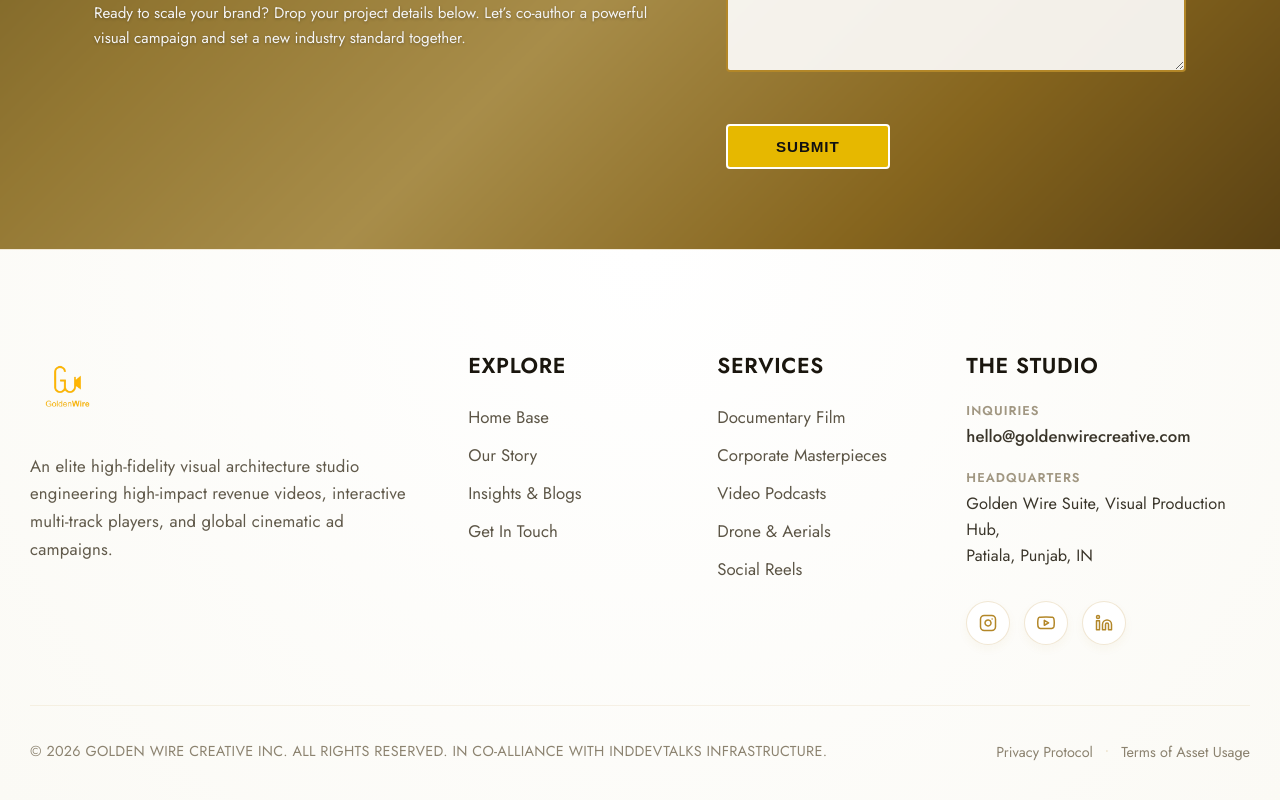
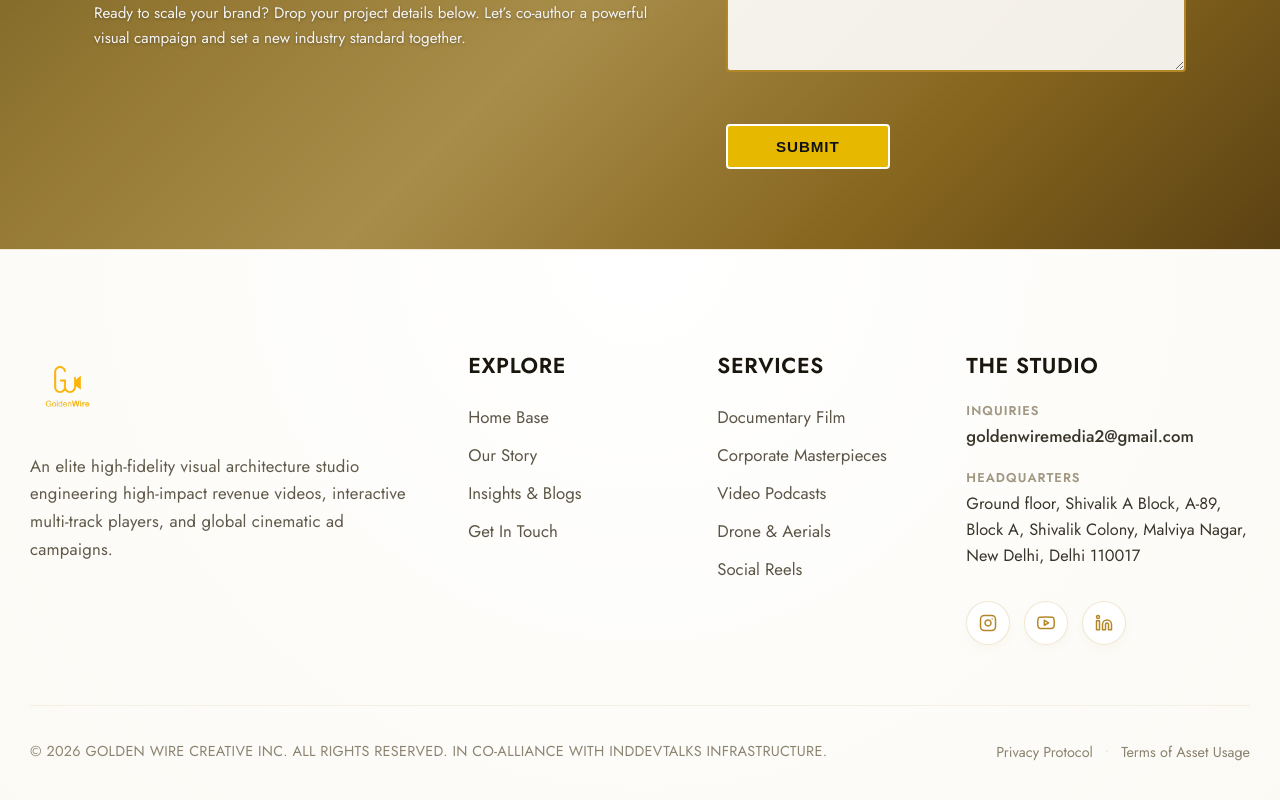
Before and after one commit to inddevtalks/GoldenWire, a React app in the folder frontend/: page /corporate-videos in a window 1280 px wide. Shown: the part 6328-7128 px from the top of the page. Built offline with nearby package versions, Linux system fonts and the light colour scheme; the HTML template or start-up script is replaced by a standard one.

Commit message:
made the content changes

```diff
--- a/frontend/src/App.jsx
+++ b/frontend/src/App.jsx
@@ -270,7 +270,7 @@
               Explore our diverse portfolio including Corporate films, TVCs, and Documentaries built across a wide range of global sectors.
             </p>
             <div className="header-action-left">
-              <a href="https://www.mediandesigns.com/portfolio/" target="_blank" rel="noreferrer" className="premium-explore-dark-btn">
+              <a href="#industries_we_excel" className="premium-explore-dark-btn">
                 <span>Explore All Works</span>
               </a>
             </div>
@@ -390,7 +390,7 @@
 
 
       {/* SECTION 5: PREMIUM LIGHT MATTE IVORY INDUSTRIES BLOCK GRID */}
-      <section className="editorial-industries-canvas-section">
+      <section className="editorial-industries-canvas-section" id="industries_we_excel">
         <div className="canvas-layout-container">
 
           <div className="canvas-section-header">
@@ -746,13 +746,12 @@
             <h4 className="footer-title-accent">The Studio</h4>
             <div className="footer-contact-item">
               <span className="contact-label">Inquiries</span>
-              <a href="mailto:hello@goldenwirecreative.com" className="contact-value">hello@goldenwirecreative.com</a>
+              <a href="mailto:hello@goldenwirecreative.com" className="contact-value">goldenwiremedia2@gmail.com</a>
             </div>
             <div className="footer-contact-item address-node">
               <span className="contact-label">Headquarters</span>
               <p className="contact-value-static">
-                Golden Wire Suite, Visual Production Hub, <br />
-                Patiala, Punjab, IN
+                Ground floor, Shivalik A Block, A-89, Block A, Shivalik Colony, Malviya Nagar, New Delhi, Delhi 110017
               </p>
             </div>
 
--- a/frontend/src/components/About.jsx
+++ b/frontend/src/components/About.jsx
@@ -354,13 +354,12 @@
                   <h4 className="footer-title-accent">The Studio</h4>
                   <div className="footer-contact-item">
                     <span className="contact-label">Inquiries</span>
-                    <a href="mailto:hello@goldenwirecreative.com" className="contact-value">hello@goldenwirecreative.com</a>
+                    <a href="mailto: goldenwiremedia2@gmail.com" className="contact-value">goldenwiremedia2@gmail.com</a>
                   </div>
                   <div className="footer-contact-item address-node">
                     <span className="contact-label">Headquarters</span>
                     <p className="contact-value-static">
-                      Golden Wire Suite, Visual Production Hub, <br />
-                      Patiala, Punjab, IN
+                      Ground floor, Shivalik A Block, A-89, Block A, Shivalik Colony, Malviya Nagar, New Delhi, Delhi 110017
                     </p>
                   </div>
 
--- a/frontend/src/components/Blogs.jsx
+++ b/frontend/src/components/Blogs.jsx
@@ -176,7 +176,7 @@
             designed to engage your audience, build trust, and scale your business.
             </p>
 
-            <a href="#blog" className="premium-cta-btn">
+            <a href="#blogs" className="premium-cta-btn">
             Explore Our Insights
             </a>
         </div>
@@ -286,13 +286,12 @@
                   <h4 className="footer-title-accent">The Studio</h4>
                   <div className="footer-contact-item">
                     <span className="contact-label">Inquiries</span>
-                    <a href="mailto:hello@goldenwirecreative.com" className="contact-value">hello@goldenwirecreative.com</a>
+                    <a href="mailto:goldenwiremedia2@gmail.com" className="contact-value">goldenwiremedia2@gmail.com</a>
                   </div>
                   <div className="footer-contact-item address-node">
                     <span className="contact-label">Headquarters</span>
                     <p className="contact-value-static">
-                      Golden Wire Suite, Visual Production Hub, <br />
-                      Patiala, Punjab, IN
+                      Ground floor, Shivalik A Block, A-89, Block A, Shivalik Colony, Malviya Nagar, New Delhi, Delhi 110017
                     </p>
                   </div>
 
--- a/frontend/src/components/Contact.jsx
+++ b/frontend/src/components/Contact.jsx
@@ -400,13 +400,12 @@
                   <h4 className="footer-title-accent">The Studio</h4>
                   <div className="footer-contact-item">
                     <span className="contact-label">Inquiries</span>
-                    <a href="mailto:hello@goldenwirecreative.com" className="contact-value">hello@goldenwirecreative.com</a>
+                    <a href="mailto:hello@goldenwirecreative.com" className="contact-value">goldenwiremedia2@gmail.com</a>
                   </div>
                   <div className="footer-contact-item address-node">
                     <span className="contact-label">Headquarters</span>
                     <p className="contact-value-static">
-                      Golden Wire Suite, Visual Production Hub, <br />
-                      Patiala, Punjab, IN
+                      Ground floor, Shivalik A Block, A-89, Block A, Shivalik Colony, Malviya Nagar, New Delhi, Delhi 110017
                     </p>
                   </div>
 
--- a/frontend/src/pages/CorporateVideos.jsx
+++ b/frontend/src/pages/CorporateVideos.jsx
@@ -237,7 +237,7 @@
         <p class="main-desc">
           We craft <b>real, impactful documentaries</b> that bring authentic stories to life. From research and interviews to stunning visuals and compelling narratives, we create films that <b>inform, inspire, and engage.</b>
         </p>
-        <a href="#get-in-touch" class="btn-modern">
+        <a href="/contact" class="btn-modern">
           <span>Discuss Your Vision</span>
           <div class="arrow">→</div>
         </a>
@@ -363,7 +363,7 @@
 
       {/* ####################### */}
 
-      <section className="cta-full-black" id="get-in-touch">
+      <section className="cta-full-black" id="get-in">
         <div className="cta-content">
           <h2 className="cta-title">
             Bring Your Brand Defining Story to Light
@@ -373,7 +373,7 @@
             <br />
             documentary production and world-class storytelling.
           </p>
-          <a className="shapro-btn-modern" href="#contact-form">
+          <a className="shapro-btn-modern" href="/contact">
             <span>Let’s Get Started</span>
           </a>
         </div>
@@ -543,13 +543,12 @@
                   <h4 className="footer-title-accent">The Studio</h4>
                   <div className="footer-contact-item">
                     <span className="contact-label">Inquiries</span>
-                    <a href="mailto:hello@goldenwirecreative.com" className="contact-value">hello@goldenwirecreative.com</a>
+                    <a href="mailto:hello@goldenwirecreative.com" className="contact-value">goldenwiremedia2@gmail.com</a>
                   </div>
                   <div className="footer-contact-item address-node">
                     <span className="contact-label">Headquarters</span>
                     <p className="contact-value-static">
-                      Golden Wire Suite, Visual Production Hub, <br />
-                      Patiala, Punjab, IN
+                      Ground floor, Shivalik A Block, A-89, Block A, Shivalik Colony, Malviya Nagar, New Delhi, Delhi 110017
                     </p>
                   </div>
 
@@ -584,7 +583,7 @@
             </div>
           </footer>
 
-      <WhatsAppButton />
+        <WhatsAppButton />
 
     </div>
   );
--- a/frontend/src/pages/Documentary.jsx
+++ b/frontend/src/pages/Documentary.jsx
@@ -66,7 +66,7 @@
 
       <header className="site-header">
               <div className="nav-container">
-                <title>Golden Wire</title>
+              <title>Golden Wire</title>
 
                 {/* Logo Section with Image Link */}
                 <a href="#home" className="site-logo" onClick={closeMenu}>
@@ -233,11 +233,11 @@
 
       <div class="content-side">
         <span class="eyebrow">Our Process</span>
-        <h2 class="main-head">Documentary Film <br /><span>Services</span></h2>
+        <h2 class="main-heading">Documentary Film <br /><span>Services</span></h2>
         <p class="main-desc">
           We craft <b>real, impactful documentaries</b> that bring authentic stories to life. From research and interviews to stunning visuals and compelling narratives, we create films that <b>inform, inspire, and engage.</b>
         </p>
-        <a href="#get-in-touch" class="btn-modern">
+        <a href="/contact" class="btn-modern">
           <span>Discuss Your Vision</span>
           <div class="arrow">→</div>
         </a>
@@ -363,7 +363,7 @@
 
       {/* ####################### */}
 
-      <section className="cta-full-black" id="get-in-touch">
+      <section className="cta-full-black" id="get-in">
         <div className="cta-content">
           <h2 className="cta-title">
             Bring Your Brand Defining Story to Light
@@ -373,7 +373,7 @@
             <br />
             documentary production and world-class storytelling.
           </p>
-          <a className="shapro-btn-modern" href="#contact-form">
+          <a className="shapro-btn-modern" href="/contact">
             <span>Let’s Get Started</span>
           </a>
         </div>
@@ -543,13 +543,12 @@
                   <h4 className="footer-title-accent">The Studio</h4>
                   <div className="footer-contact-item">
                     <span className="contact-label">Inquiries</span>
-                    <a href="mailto:hello@goldenwirecreative.com" className="contact-value">hello@goldenwirecreative.com</a>
+                    <a href="mailto:hello@goldenwirecreative.com" className="contact-value">goldenwiremedia2@gmail.com</a>
                   </div>
                   <div className="footer-contact-item address-node">
                     <span className="contact-label">Headquarters</span>
                     <p className="contact-value-static">
-                      Golden Wire Suite, Visual Production Hub, <br />
-                      Patiala, Punjab, IN
+                      Ground floor, Shivalik A Block, A-89, Block A, Shivalik Colony, Malviya Nagar, New Delhi, Delhi 110017
                     </p>
                   </div>
 
@@ -583,7 +582,8 @@
 
             </div>
           </footer>
-      <WhatsAppButton />
+
+        <WhatsAppButton />
 
     </div>
   );
--- a/frontend/src/pages/DroneVideography.jsx
+++ b/frontend/src/pages/DroneVideography.jsx
@@ -66,7 +66,7 @@
 
       <header className="site-header">
               <div className="nav-container">
-                <title>Golden Wire</title>
+              <title>Golden Wire</title>
 
                 {/* Logo Section with Image Link */}
                 <a href="#home" className="site-logo" onClick={closeMenu}>
@@ -237,7 +237,7 @@
         <p class="main-desc">
           We craft <b>real, impactful documentaries</b> that bring authentic stories to life. From research and interviews to stunning visuals and compelling narratives, we create films that <b>inform, inspire, and engage.</b>
         </p>
-        <a href="#get-in-touch" class="btn-modern">
+        <a href="/contact" class="btn-modern">
           <span>Discuss Your Vision</span>
           <div class="arrow">→</div>
         </a>
@@ -363,7 +363,7 @@
 
       {/* ####################### */}
 
-      <section className="cta-full-black" id="get-in-touch">
+      <section className="cta-full-black" id="get-in">
         <div className="cta-content">
           <h2 className="cta-title">
             Bring Your Brand Defining Story to Light
@@ -373,7 +373,7 @@
             <br />
             documentary production and world-class storytelling.
           </p>
-          <a className="shapro-btn-modern" href="#contact-form">
+          <a className="shapro-btn-modern" href="/contact">
             <span>Let’s Get Started</span>
           </a>
         </div>
@@ -543,13 +543,12 @@
                   <h4 className="footer-title-accent">The Studio</h4>
                   <div className="footer-contact-item">
                     <span className="contact-label">Inquiries</span>
-                    <a href="mailto:hello@goldenwirecreative.com" className="contact-value">hello@goldenwirecreative.com</a>
+                    <a href="mailto:hello@goldenwirecreative.com" className="contact-value">goldenwiremedia2@gmail.com</a>
                   </div>
                   <div className="footer-contact-item address-node">
                     <span className="contact-label">Headquarters</span>
                     <p className="contact-value-static">
-                      Golden Wire Suite, Visual Production Hub, <br />
-                      Patiala, Punjab, IN
+                      Ground floor, Shivalik A Block, A-89, Block A, Shivalik Colony, Malviya Nagar, New Delhi, Delhi 110017
                     </p>
                   </div>
 
@@ -583,7 +582,9 @@
 
             </div>
           </footer>
+
         <WhatsAppButton />
+
     </div>
   );
 }
--- a/frontend/src/pages/EventVideography.jsx
+++ b/frontend/src/pages/EventVideography.jsx
@@ -66,7 +66,7 @@
 
       <header className="site-header">
               <div className="nav-container">
-                <title>Golden Wire</title>
+              <title>Golden Wire</title>
 
                 {/* Logo Section with Image Link */}
                 <a href="#home" className="site-logo" onClick={closeMenu}>
@@ -237,7 +237,7 @@
         <p class="main-desc">
           We craft <b>real, impactful documentaries</b> that bring authentic stories to life. From research and interviews to stunning visuals and compelling narratives, we create films that <b>inform, inspire, and engage.</b>
         </p>
-        <a href="#get-in-touch" class="btn-modern">
+        <a href="/contact" class="btn-modern">
           <span>Discuss Your Vision</span>
           <div class="arrow">→</div>
         </a>
@@ -363,7 +363,7 @@
 
       {/* ####################### */}
 
-      <section className="cta-full-black" id="get-in-touch">
+      <section className="cta-full-black" id="get-in">
         <div className="cta-content">
           <h2 className="cta-title">
             Bring Your Brand Defining Story to Light
@@ -373,7 +373,7 @@
             <br />
             documentary production and world-class storytelling.
           </p>
-          <a className="shapro-btn-modern" href="#contact-form">
+          <a className="shapro-btn-modern" href="/contact">
             <span>Let’s Get Started</span>
           </a>
         </div>
@@ -543,13 +543,12 @@
                   <h4 className="footer-title-accent">The Studio</h4>
                   <div className="footer-contact-item">
                     <span className="contact-label">Inquiries</span>
-                    <a href="mailto:hello@goldenwirecreative.com" className="contact-value">hello@goldenwirecreative.com</a>
+                    <a href="mailto:hello@goldenwirecreative.com" className="contact-value">goldenwiremedia2@gmail.com</a>
                   </div>
                   <div className="footer-contact-item address-node">
                     <span className="contact-label">Headquarters</span>
                     <p className="contact-value-static">
-                      Golden Wire Suite, Visual Production Hub, <br />
-                      Patiala, Punjab, IN
+                      Ground floor, Shivalik A Block, A-89, Block A, Shivalik Colony, Malviya Nagar, New Delhi, Delhi 110017
                     </p>
                   </div>
 
@@ -583,7 +582,9 @@
 
             </div>
           </footer>
+
         <WhatsAppButton />
+
     </div>
   );
 }
--- a/frontend/src/pages/Photoshoots.jsx
+++ b/frontend/src/pages/Photoshoots.jsx
@@ -66,7 +66,7 @@
 
       <header className="site-header">
               <div className="nav-container">
-                <title>Golden Wire</title>
+              <title>Golden Wire</title>
 
                 {/* Logo Section with Image Link */}
                 <a href="#home" className="site-logo" onClick={closeMenu}>
@@ -237,7 +237,7 @@
         <p class="main-desc">
           We craft <b>real, impactful documentaries</b> that bring authentic stories to life. From research and interviews to stunning visuals and compelling narratives, we create films that <b>inform, inspire, and engage.</b>
         </p>
-        <a href="#get-in-touch" class="btn-modern">
+        <a href="/contact" class="btn-modern">
           <span>Discuss Your Vision</span>
           <div class="arrow">→</div>
         </a>
@@ -363,7 +363,7 @@
 
       {/* ####################### */}
 
-      <section className="cta-full-black" id="get-in-touch">
+      <section className="cta-full-black" id="get-in">
         <div className="cta-content">
           <h2 className="cta-title">
             Bring Your Brand Defining Story to Light
@@ -373,7 +373,7 @@
             <br />
             documentary production and world-class storytelling.
           </p>
-          <a className="shapro-btn-modern" href="#contact-form">
+          <a className="shapro-btn-modern" href="/contact">
             <span>Let’s Get Started</span>
           </a>
         </div>
@@ -543,13 +543,12 @@
                   <h4 className="footer-title-accent">The Studio</h4>
                   <div className="footer-contact-item">
                     <span className="contact-label">Inquiries</span>
-                    <a href="mailto:hello@goldenwirecreative.com" className="contact-value">hello@goldenwirecreative.com</a>
+                    <a href="mailto:hello@goldenwirecreative.com" className="contact-value">goldenwiremedia2@gmail.com</a>
                   </div>
                   <div className="footer-contact-item address-node">
                     <span className="contact-label">Headquarters</span>
                     <p className="contact-value-static">
-                      Golden Wire Suite, Visual Production Hub, <br />
-                      Patiala, Punjab, IN
+                      Ground floor, Shivalik A Block, A-89, Block A, Shivalik Colony, Malviya Nagar, New Delhi, Delhi 110017
                     </p>
                   </div>
 
@@ -583,7 +582,9 @@
 
             </div>
           </footer>
+
         <WhatsAppButton />
+
     </div>
   );
 }
--- a/frontend/src/pages/SocialMediaVideos.jsx
+++ b/frontend/src/pages/SocialMediaVideos.jsx
@@ -237,7 +237,7 @@
         <p class="main-desc">
           We craft <b>real, impactful documentaries</b> that bring authentic stories to life. From research and interviews to stunning visuals and compelling narratives, we create films that <b>inform, inspire, and engage.</b>
         </p>
-        <a href="#get-in-touch" class="btn-modern">
+        <a href="/contact" class="btn-modern">
           <span>Discuss Your Vision</span>
           <div class="arrow">→</div>
         </a>
@@ -363,7 +363,7 @@
 
       {/* ####################### */}
 
-      <section className="cta-full-black" id="get-in-touch">
+      <section className="cta-full-black" id="get-in">
         <div className="cta-content">
           <h2 className="cta-title">
             Bring Your Brand Defining Story to Light
@@ -373,7 +373,7 @@
             <br />
             documentary production and world-class storytelling.
           </p>
-          <a className="shapro-btn-modern" href="#contact-form">
+          <a className="shapro-btn-modern" href="/contact">
             <span>Let’s Get Started</span>
           </a>
         </div>
@@ -543,13 +543,12 @@
                   <h4 className="footer-title-accent">The Studio</h4>
                   <div className="footer-contact-item">
                     <span className="contact-label">Inquiries</span>
-                    <a href="mailto:hello@goldenwirecreative.com" className="contact-value">hello@goldenwirecreative.com</a>
+                    <a href="mailto:hello@goldenwirecreative.com" className="contact-value">goldenwiremedia2@gmail.com</a>
                   </div>
                   <div className="footer-contact-item address-node">
                     <span className="contact-label">Headquarters</span>
                     <p className="contact-value-static">
-                      Golden Wire Suite, Visual Production Hub, <br />
-                      Patiala, Punjab, IN
+                      Ground floor, Shivalik A Block, A-89, Block A, Shivalik Colony, Malviya Nagar, New Delhi, Delhi 110017
                     </p>
                   </div>
 
--- a/frontend/src/pages/VideoPodcast.jsx
+++ b/frontend/src/pages/VideoPodcast.jsx
@@ -237,7 +237,7 @@
         <p class="main-desc">
           We craft <b>real, impactful documentaries</b> that bring authentic stories to life. From research and interviews to stunning visuals and compelling narratives, we create films that <b>inform, inspire, and engage.</b>
         </p>
-        <a href="#get-in-touch" class="btn-modern">
+        <a href="/contact" class="btn-modern">
           <span>Discuss Your Vision</span>
           <div class="arrow">→</div>
         </a>
@@ -363,7 +363,7 @@
 
       {/* ####################### */}
 
-      <section className="cta-full-black" id="get-in-touch">
+      <section className="cta-full-black" id="get-in">
         <div className="cta-content">
           <h2 className="cta-title">
             Bring Your Brand Defining Story to Light
@@ -373,7 +373,7 @@
             <br />
             documentary production and world-class storytelling.
           </p>
-          <a className="shapro-btn-modern" href="#contact-form">
+          <a className="shapro-btn-modern" href="/contact">
             <span>Let’s Get Started</span>
           </a>
         </div>
@@ -543,13 +543,12 @@
                   <h4 className="footer-title-accent">The Studio</h4>
                   <div className="footer-contact-item">
                     <span className="contact-label">Inquiries</span>
-                    <a href="mailto:hello@goldenwirecreative.com" className="contact-value">hello@goldenwirecreative.com</a>
+                    <a href="mailto:hello@goldenwirecreative.com" className="contact-value">goldenwiremedia2@gmail.com</a>
                   </div>
                   <div className="footer-contact-item address-node">
                     <span className="contact-label">Headquarters</span>
                     <p className="contact-value-static">
-                      Golden Wire Suite, Visual Production Hub, <br />
-                      Patiala, Punjab, IN
+                      Ground floor, Shivalik A Block, A-89, Block A, Shivalik Colony, Malviya Nagar, New Delhi, Delhi 110017
                     </p>
                   </div>
 
```
